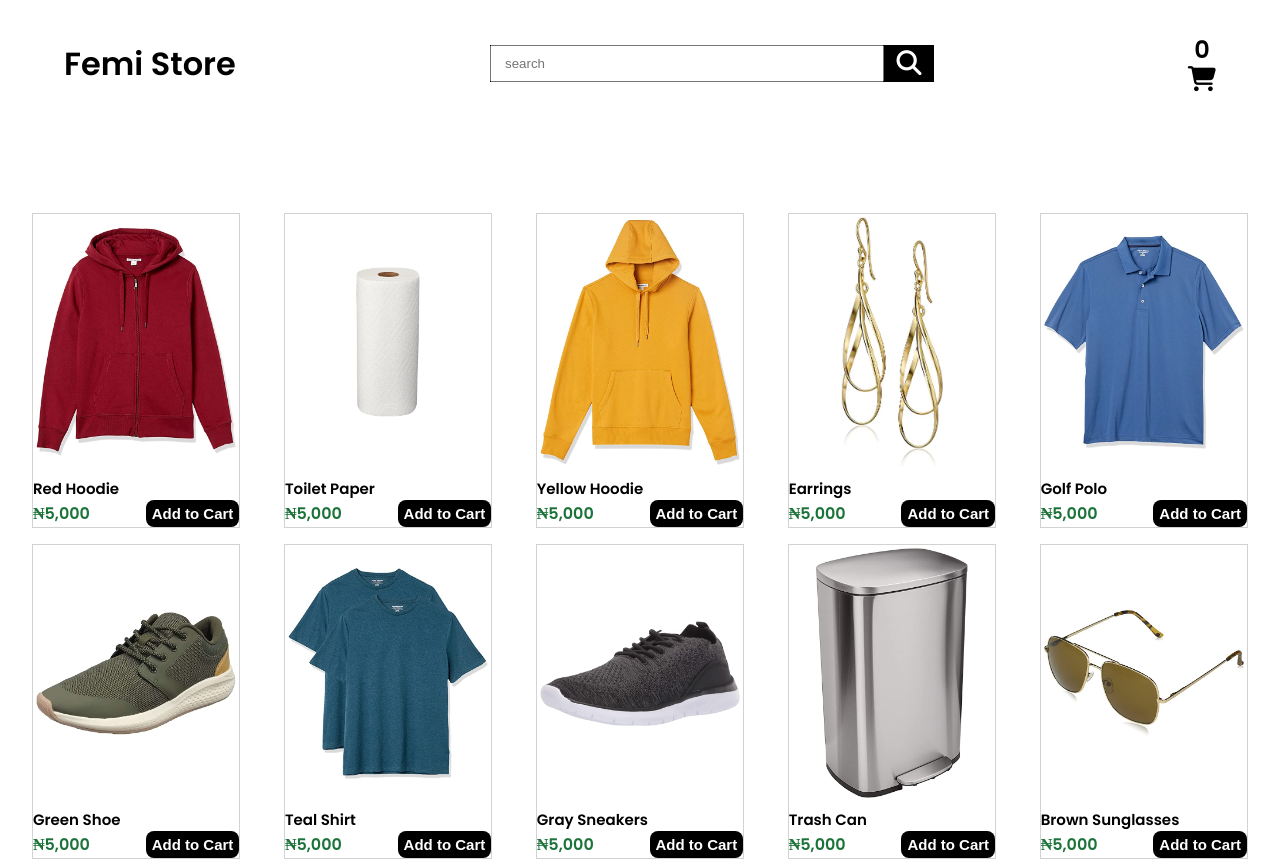
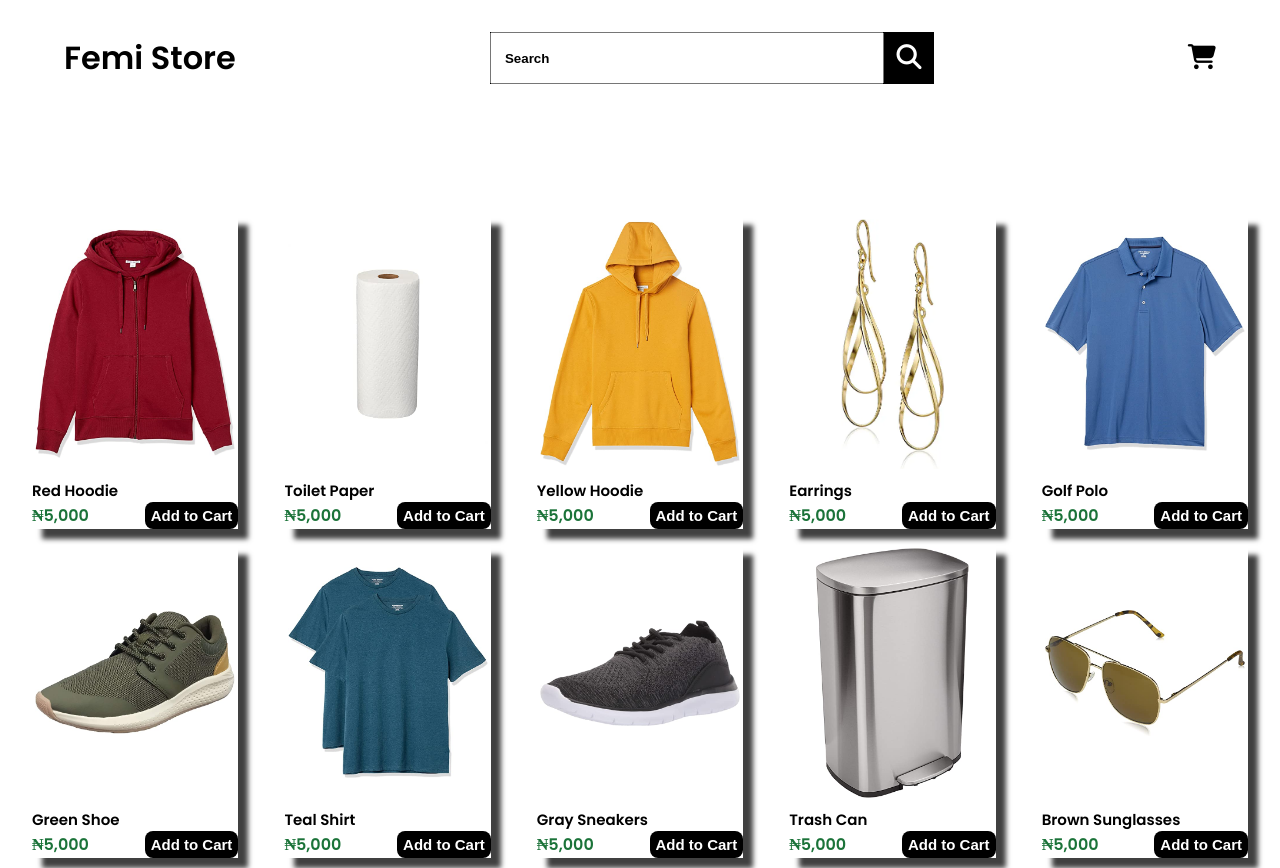
Before and after one commit to femiopebiyi/ecomm, a plain HTML site: page index.html in a window 1280 px wide. Shown: the top 868 px of the page. Drawn offline with Linux system fonts and the light colour scheme; a script that the page names is missing; a web font is replaced by a local one.

Commit message:
box shadow

```diff
--- a/index.html
+++ b/index.html
@@ -14,12 +14,12 @@
 
 
             <div class="search big">
-                <input type="text" placeholder="search">
+                <input type="text" placeholder="Search">
                 <i class="fa-solid fa-magnifying-glass"></i>
             </div>
 
             <div class="cart">
-                <div class="cartcount">0</div>
+                <!-- <div class="cartcount">0</div> -->
                 <i class="fa-solid fa-cart-shopping"></i>
 
             </div>
@@ -30,7 +30,7 @@
 
     <div class="search-con">
     <div class="search small">
-                <input type="text" placeholder="search">
+                <input type="text" placeholder="Search">
                 <i class="fa-solid fa-magnifying-glass"></i>
             </div>
     </div>
--- a/style.css
+++ b/style.css
@@ -16,12 +16,12 @@ body{
 }
 
 header{
-
+    /* border: 1px solid pink; */
 }
 
 .navbar{
     width: 90%;
-    /* border: 1px solid red; */
+    /* border: 1px solid blue; */
     margin: 0 auto;
     margin-top: 2em;
     display: flex;
@@ -34,6 +34,7 @@ header{
 .logo{
     font-size: 2.0rem;
     font-weight: 600;
+
 }
 
 .search{
@@ -55,9 +56,13 @@ header{
     font-size: 25px;
 }
 .search input{
-    padding: .7em 15em .7em 1em;
+    padding: 1.25em 15em 1.2em 1em;
     outline: none;
 
+}
+.search input::placeholder{
+    font-weight: 700;
+    color: black;
 }
 
 .container{
@@ -98,8 +103,10 @@ header{
 
     margin-bottom: 1em;
     background-color: #fff;
-        border: 1px solid rgb(210, 210, 210);
-
+        /* border: 1px solid rgb(210, 210, 210); */
+    box-shadow: 10px 10px 5px 0px rgba(0, 0, 0, 0.75);
+        -webkit-box-shadow: 10px 10px 5px 0px rgba(0, 0, 0, 0.75);
+        -moz-box-shadow: 10px 10px 5px 0px rgba(0, 0, 0, 0.75);
 }
 
 .product-container h2{
@@ -145,11 +152,17 @@ header{
 
 .cart {
     text-align: center;
-    font-weight: 700;
+    font-weight: 500;
+    display: flex;
+    flex-direction: column;
+    /* border: 1px solid red; */
+
+    justify-content: center;
 }
 
 .cartcount {
-    font-size: 1.5rem;
+    font-size: 1.0rem;
+    display: inline;
 }
 
 @media screen and (max-width:760px) {
@@ -182,4 +195,6 @@ header{
     .to-cart{
         font-size: 15px;
     }
+
+    .navbar{}
 }
```
